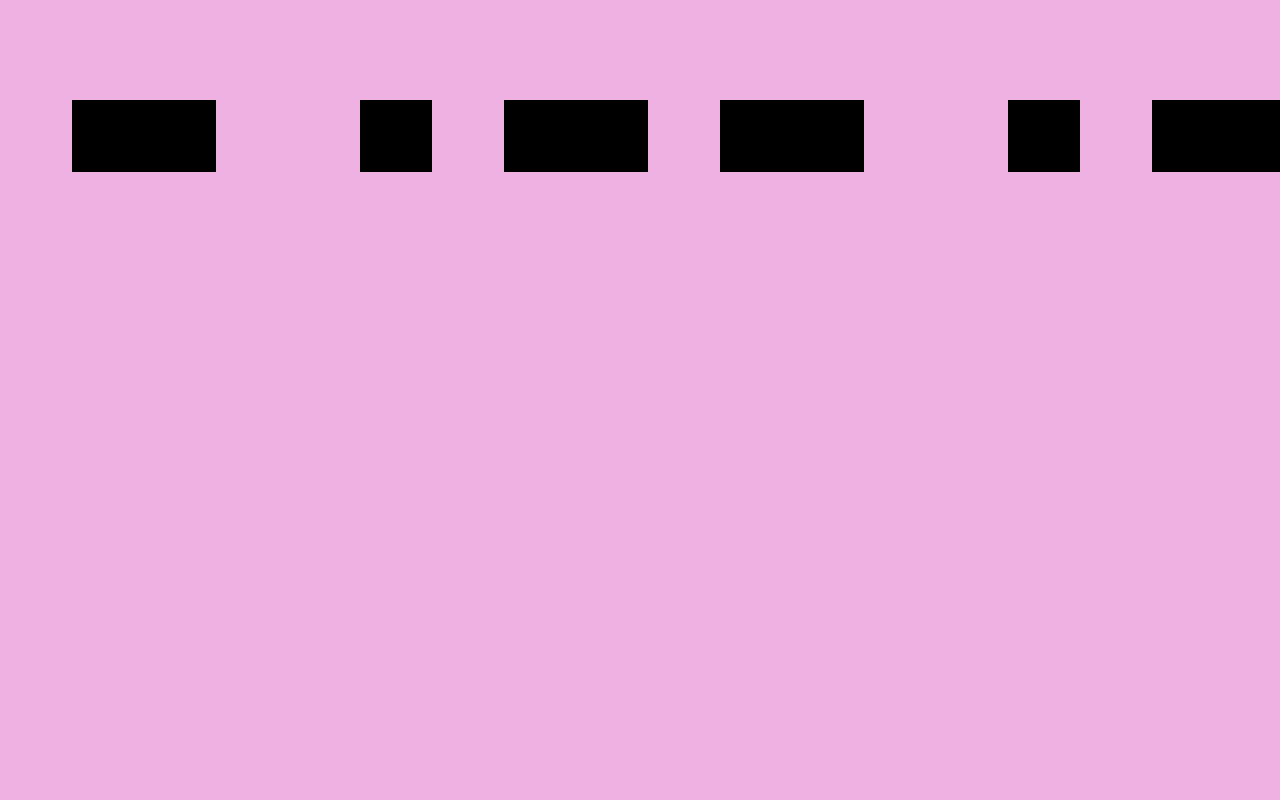
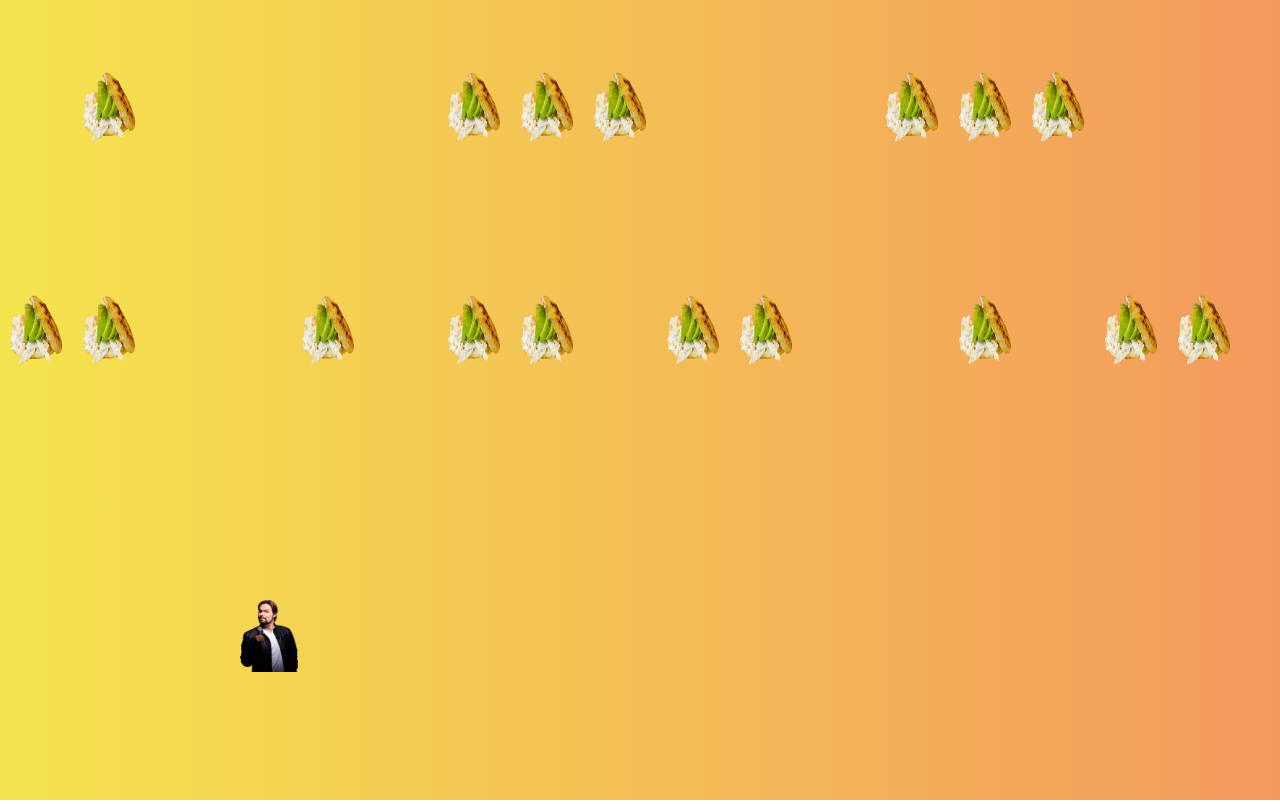
Before and after one commit to arredondop03/George-vs-arepa, a plain HTML site: page index.html in a window 1280 px wide. Drawn offline with nearby package versions, Linux system fonts and the light colour scheme.

Commit message:
arepas falling, george moving and health-- every time it collides with the arepas

```diff
--- a/index.html
+++ b/index.html
@@ -11,7 +11,10 @@
   <canvas></canvas>
 
 
-
+  <script
+  src="https://code.jquery.com/jquery-3.3.1.min.js"
+  integrity="sha256-FgpCb/KJQlLNfOu91ta32o/NMZxltwRo8QtmkMRdAu8="
+  crossorigin="anonymous"></script>
   <script src="main.js"></script>
 </body>
 </html>
--- a/main.js
+++ b/main.js
@@ -7,60 +7,203 @@ window.onload = function(){
   canvas.width = window.innerWidth;
   canvas.height = window.innerHeight;
 
+  //Variables
+  var theImage;
+  var boxes = [];
+
+  //////////////////CONSTRUCTOR FUNCTIONS////////////
+
   //Game constructor function
   function Game(){
+    this.george = {}
   }
 
-  //Calling all constructor function
-  var game = new Game();
-  var box = new Box();
-
-  //Storage for the rows
-  var boxes = [];
-
-  //box constructor function
+  //Box constructor function
   function Box(x,y){
     this.x = x ;
     this.y = y;
     this.width = 72;
     this.height = 72;
   }
+  var imgArepa = new Image();
+  imgArepa.src = 'images/reina-pepiada.png';
+
+  //George constructor function
+  var George = function(){
+    this.x = 240;
+    this.y = 600;
+    this.width = 58;
+    this.height = 72;
+    this.img = new Image();
+    this.img.src = 'images/george_harris.png';
+    this.health = 20;
+  }
 
 
-  // Prototypes
 
-  //
+  //////////////////DECLARATION OF CONSTRUCTOR FUNCTIONS////////////
+
+  var game = new Game();
+  // var box = new Box();
+  var theGeorge = new George();
+
+
+
+
+
+
+  //////////////////PROTOTYPES////////////
+
+  // Game.prototype.image = function () {
+  // this.height = 40;
+  // this.x = x;
+  // this.y = y;
+  // }
+
   Game.prototype.generateBoxes = function(){
+      for(var i=0; i < 21; i++){
+        var randomI = Math.floor((Math.random() * 20))
+        var newBox = new Box(randomI *73, 0);
+        boxes.push(newBox);
+      }
 
-    for(var i=0; i < 21; i++){
-      var randomI = Math.floor((Math.random() * 20) + 1)
-      var newBox = new Box(randomI *72, 0);
-      boxes.push(newBox);
-    // ctx.fillRect(randomI *72, 0, 72, 72);
-    }
+  }
+
+  Game.prototype.generateBooster = function(){
+    // var randomMaxAmount = Math.floor((Math.random() * 5));
+    // for(var i=0; i <randomMaxAmount; i++){
+
+    // }
+
+    setInterval(function(){
+
+    })
   }
 
   Game.prototype.drawBoxes = function(){
     for(var i=0; i < boxes.length; i++){
-      boxes[i].y += 10;
-    ctx.fillRect(boxes[i].x, boxes[i].y, 72, 72);
+      boxes[i].y += 1;
+    // ctx.fillRect(boxes[i].x, boxes[i].y, 72, 72);
+    ctx.drawImage(imgArepa, boxes[i].x, boxes[i].y, 72, 72 )
     }
   }
 
-  Game.prototype.fallingBoxes = function(){
+  Game.prototype.animate = function(){
     setInterval(function(){
       ctx.clearRect(0,0,canvas.width,canvas.height)
+
       game.drawBoxes();
-    },500);
+      game.george.drawGeorge();
+
+      for(var i = 0; i <  boxes.length; i++) {
+        if (boxes[i].x < theGeorge.x + theGeorge.width && //from left
+          boxes[i].x + boxes[i].width > theGeorge.x &&    //from right
+          boxes[i].y < theGeorge.y + theGeorge.height &&  //from top
+          boxes[i].height + boxes[i].y > theGeorge.y)     //from bottom
+          {
+          // collision detected!
+          console.log('georges health', theGeorge.health)
+          boxes.splice(i,1);
+          theGeorge.health--;
+
+          //crear un boolean  a false, y cuando collide lo pones true
+          //falso, toca true, esperar falso de nuevo
+      }
+    }
+    },17);
+
+
+
+  }
+
+  George.prototype.drawGeorge = function(){
+  ctx.drawImage(this.img, this.x, this.y, this.width, this.height);
+  }
+
+  Box.prototype.drawArepas = function(){
+    ctx.drawImage(this.img, this.x, this.y, this.width, this.height);
+
   }
 
 
+  George.prototype.move = function(theX, theY){
+    ctx.clearRect(this.x, this.y, this.width, this.height);
+      this.x = theX
+      this.y = theY
+      if(game.george.canMove(this.x, this.y)) {
+        game.george.drawGeorge();
+        // ctx.drawImage(this.theImage, this.x, this.y, this.width, this.height);
+      }
+  }
 
+  George.prototype.canMove = function (futurex, futurey) {
+  // if(
+  //   futurex + this.width >= currentGame.obstacle.x &&
+  //   futurex <= currentGame.obstacle.x + currentGame.obstacle.width &&
+  //   futurey + this.height >= currentGame.obstacle.y &&
+  //   futurey <= currentGame.obstacle.y + currentGame.obstacle.height
+  //   ){
+  //     return false
+  //   } else
+    if(
+      futurex + this.width >= canvas.width){
+        this.x =canvas.width-50;
+      } else if(futurex <= 0 ||
+        futurey + this.height >= canvas.height ||
+        futurey <= 0){
+
+          return false
+        }
+      {
+        return true;
+    }
+  }
+
+
+  //Function to generate row every ten seconds
   setInterval(function(){
     game.generateBoxes();
-  },10000);
+  },3800);
 
-  game.fallingBoxes();
+  //////////////////CALLING PROTOTYPES////////////
+
   game.generateBoxes();
+  game.animate();
+
+
+  game.george = theGeorge;  //------------WHAT IS THIS?-------------------------- FROM HERE DOWN
+
+
+
+  function mousePos(e) {
+
+    if (e.offsetX) {
+      // console.log('here')
+      // console.log('george',theGeorge.x)
+        mouseX = e.offsetX;
+        mouseY = e.offsetY;
+    }
+    else if (e.layerX) {
+
+        mouseX = e.layerX;
+        mouseY = e.layerY;
+    }
+
+    theGeorge.move(mouseX, mouseY)
+
+  }
+
+  $(function () {
+    canvas.onmousemove = mousePos;
+  });
+
+
+
+  window.addEventListener('mousemove', function(){
+    // console.log('hiii');
+  })
+
+
+
 
 }
--- a/style.css
+++ b/style.css
@@ -2,5 +2,5 @@ body{
   margin: 0;
 }
 canvas{
-  background-color: #EFB1E2;
+  background: linear-gradient(to right, rgb(245, 228, 78),rgb(243, 153, 93))
 }
```
Also changed, not shown: images.js (added), images/george_harris.png (added), images/herbalife-logo.jpg (added), images/reina-pepiada.png (added), 2 other files.
